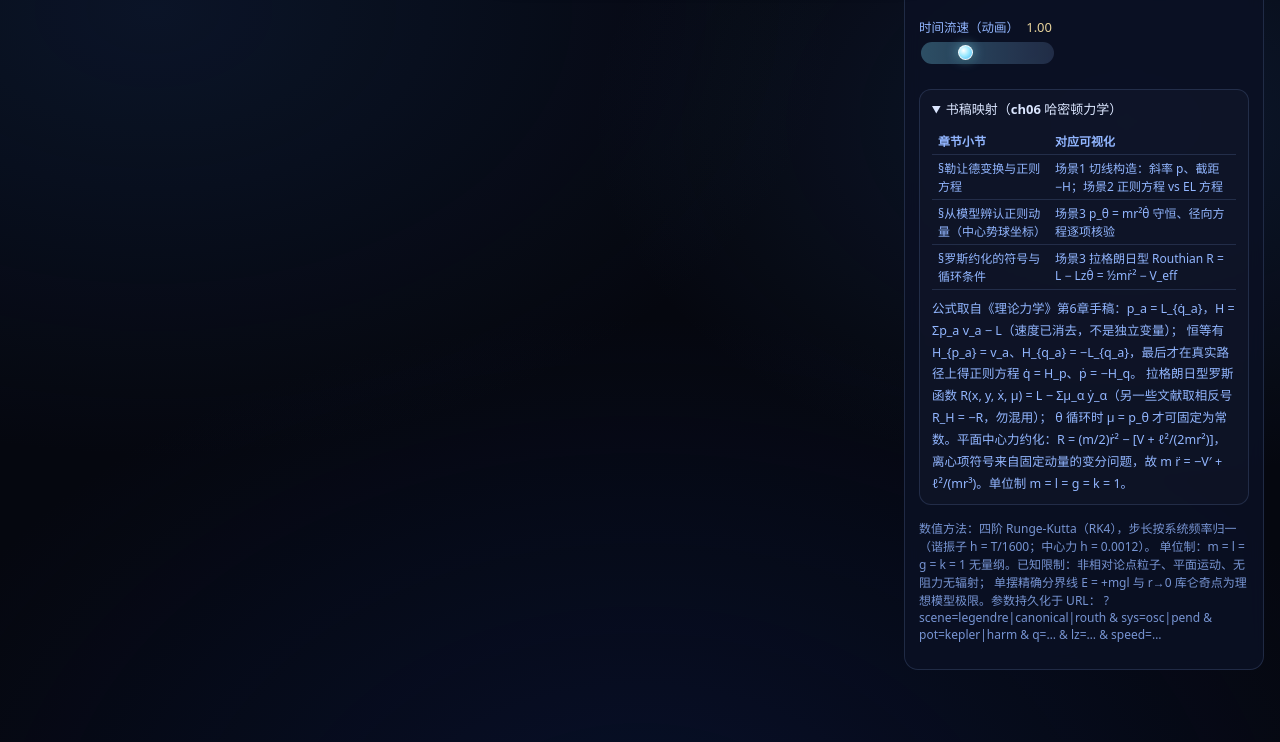
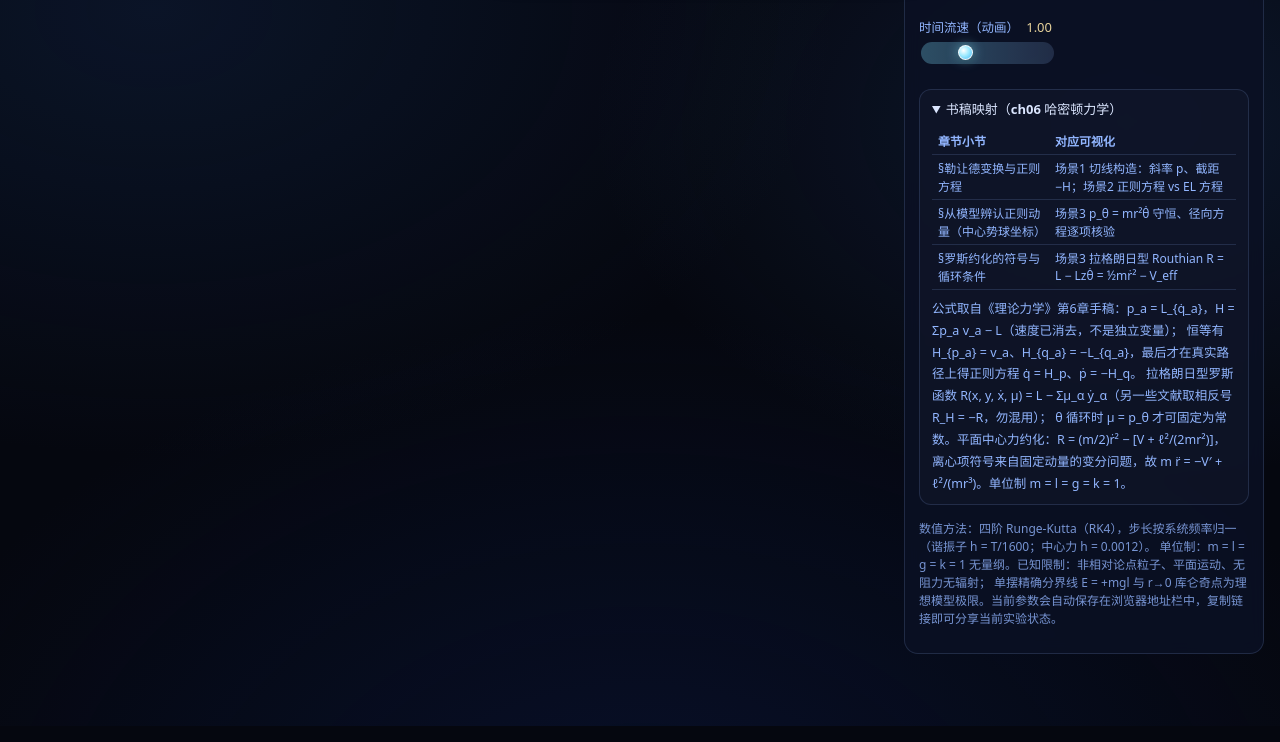
Before and after one commit to wck3069/Theoretical-Mechanics, a plain HTML site: page modules/22-legendre-routh/index.html in a window 1280 px wide. Shown: the part 838-1580 px from the top of the page. Drawn offline with Linux system fonts and the light colour scheme; animation ran at ten frames a second.

Commit message:
fix(modules): replace raw URL query dump in M27/M29/M30 footers with readable text

```diff
--- a/modules/22-legendre-routh/index.html
+++ b/modules/22-legendre-routh/index.html
@@ -165,8 +165,7 @@
       </details>
       <p class="foot">数值方法：四阶 Runge-Kutta（RK4），步长按系统频率归一（谐振子 h = T/1600；中心力 h = 0.0012）。
       单位制：m = l = g = k = 1 无量纲。已知限制：非相对论点粒子、平面运动、无阻力无辐射；
-      单摆精确分界线 E = +mgl 与 r→0 库仑奇点为理想模型极限。参数持久化于 URL：
-      ?scene=legendre|canonical|routh &amp; sys=osc|pend &amp; pot=kepler|harm &amp; q=… &amp; lz=… &amp; speed=…</p>
+      单摆精确分界线 E = +mgl 与 r→0 库仑奇点为理想模型极限。当前参数会自动保存在浏览器地址栏中，复制链接即可分享当前实验状态。</p>
     </aside>
   </main>
 </div>
```
Also changed, not shown: modules/20-forced-resonance/index.html (+1 -1 lines), modules/23-hyperbolic-motion/index.html (+1 -1 lines).
